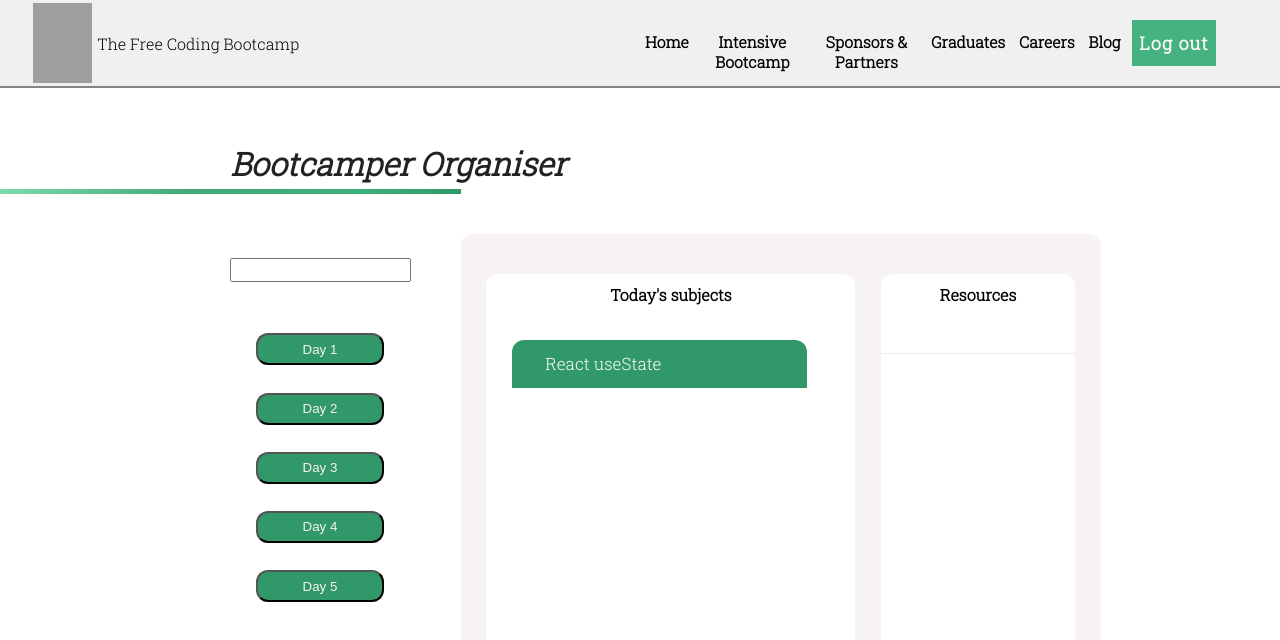
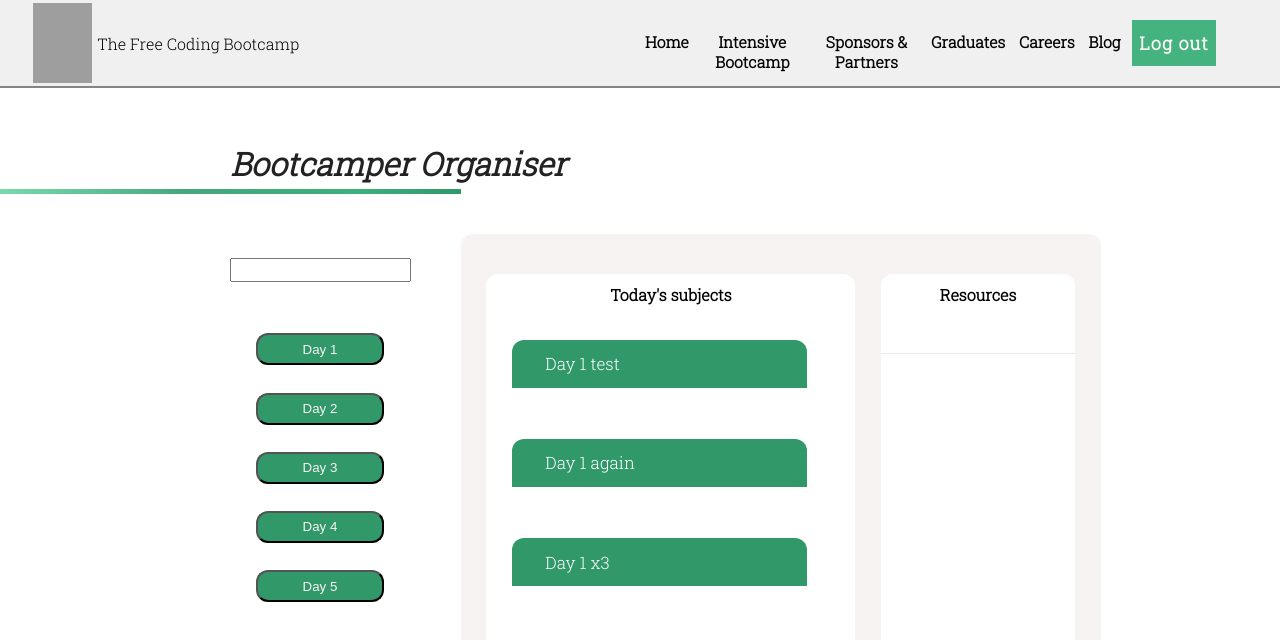
Before and after one commit to SchoolOfCode/w9_frontend-project-conor-lee-yasar-carlos, a React (Create React App) app in the folder my-app/: page / in a window 1280 px wide. Both pictures are taken after a click on the button "Day 1". Shown: the top 640 px of the page. Built offline with nearby package versions, Linux system fonts and the light colour scheme; grey boxes are pictures that could not be loaded.

Commit message:
Added todo-listitem component functionality

```diff
--- a/my-app/src/App.js
+++ b/my-app/src/App.js
@@ -7,13 +7,16 @@ import Todo from './Componants/Todo-list';
 function App() {
   const [toDoClass, setToDoClass] = useState("default-invis");
   const [resourcesClass, setResourcesClass] = useState("default-invis");
+  const [dayId, setDayId] = useState(0);
 
-  const [dayButton, setDayButton] = useState([{day: 1, text: "test"}, {day: 2, text: "test2"}, {day: 3, text: "test3"}, {day: 4, text: "test4"}, {day: 5, text: "test5"}])
+  const [dayButton, setDayButton] = useState([{day: 1, text: [{id: 1, content: "Day 1 test"},{id: 2, content: "Day 1 again"},{id: 2, content: "Day 1 x3"}]}, {day: 2, text: [{id: 1, content: "Day 2 content"},{id: 2, content: "Day 2 Test again"}]}, {day: 3, text: "test3"}, {day: 4, text: "test4"}, {day: 5, text: "test5"}])
 
-  function handleClick() {
+  function handleClick(e) {
+    setDayId(e.target.id - 1)
     setToDoClass("todo-container")
     setResourcesClass("resources-container")
   }
+
 
   return (
     <div className="App">
@@ -25,11 +28,11 @@ function App() {
           <input  type="text" />
           <div className='categories-map'>
           {dayButton.map((input) => {
-            return <Categories testButton={input.day} text={input.text} handleClick={handleClick}/>
+            return <Categories id={input.day} dayButton={input.day} text={input.text} handleClick={handleClick}/>
           })}
           </div>
       </div>
-       <Todo toDoClass={toDoClass} resourceClass={resourcesClass}/>
+       <Todo toDoClass={toDoClass} resourceClass={resourcesClass} data={dayButton[dayId].text}/>
       </main>
     </div>
   );
--- a/my-app/src/Componants/Catergories/index.js
+++ b/my-app/src/Componants/Catergories/index.js
@@ -1,9 +1,9 @@
 import React from 'react'
 
-function Categories({ handleClick, text, testButton }) {
+function Categories({ handleClick, text, dayButton, id }) {
   return (
 
-     <button className='day-one-button category-button' onClick={handleClick}>Day {testButton} </button>
+     <button id={id} className='day-one-button category-button' onClick={handleClick}>Day {dayButton} </button>
 
   )
 }
--- /dev/null
+++ b/my-app/src/Componants/Todo-list/Todo-listitem/ListItem.js
@@ -0,0 +1,11 @@
+import React from 'react'
+
+function ListItem({id, text}) {
+  return (
+    <div className='todo-list-item'>
+      <p className='list-item-text'>{text}</p>
+    </div>
+  )
+}
+
+export default ListItem
--- a/my-app/src/Componants/Todo-list/index.js
+++ b/my-app/src/Componants/Todo-list/index.js
@@ -1,26 +1,25 @@
-import React from 'react'
+import React from "react";
+import ListItem from "./Todo-listitem/ListItem";
 
-function Todo({ toDoClass, resourceClass }) {
+function Todo({ toDoClass, resourceClass, data }) {
   return (
-    <div className='todo'>
-        <div className={toDoClass}>
-            <div className='h2'>
-              <h2>Today's subjects</h2>
-            </div>
-            <div className='todo-list-item'>
-              <p className='list-item-text'>React useState</p>
-            </div>
+    <div className="todo">
+      <div className={toDoClass}>
+        <div className="h2">
+          <h2>Today's subjects</h2>
         </div>
-        <div className={resourceClass}>
-            <div className='h2'>
-              <h2>Resources</h2>
-            </div>
-            <div className='resource-list-item'>
-
-            </div>
+        {data.map((input) => {
+          return <ListItem text={input.content} id={input.id} />;
+        })}
+      </div>
+      <div className={resourceClass}>
+        <div className="h2">
+          <h2>Resources</h2>
         </div>
+        <div className="resource-list-item"></div>
+      </div>
     </div>
-  )
+  );
 }
 
-export default Todo
+export default Todo;
```
Also changed, not shown: my-app/src/Componants/Todo-list/Resources-listitem/index.js (added).
